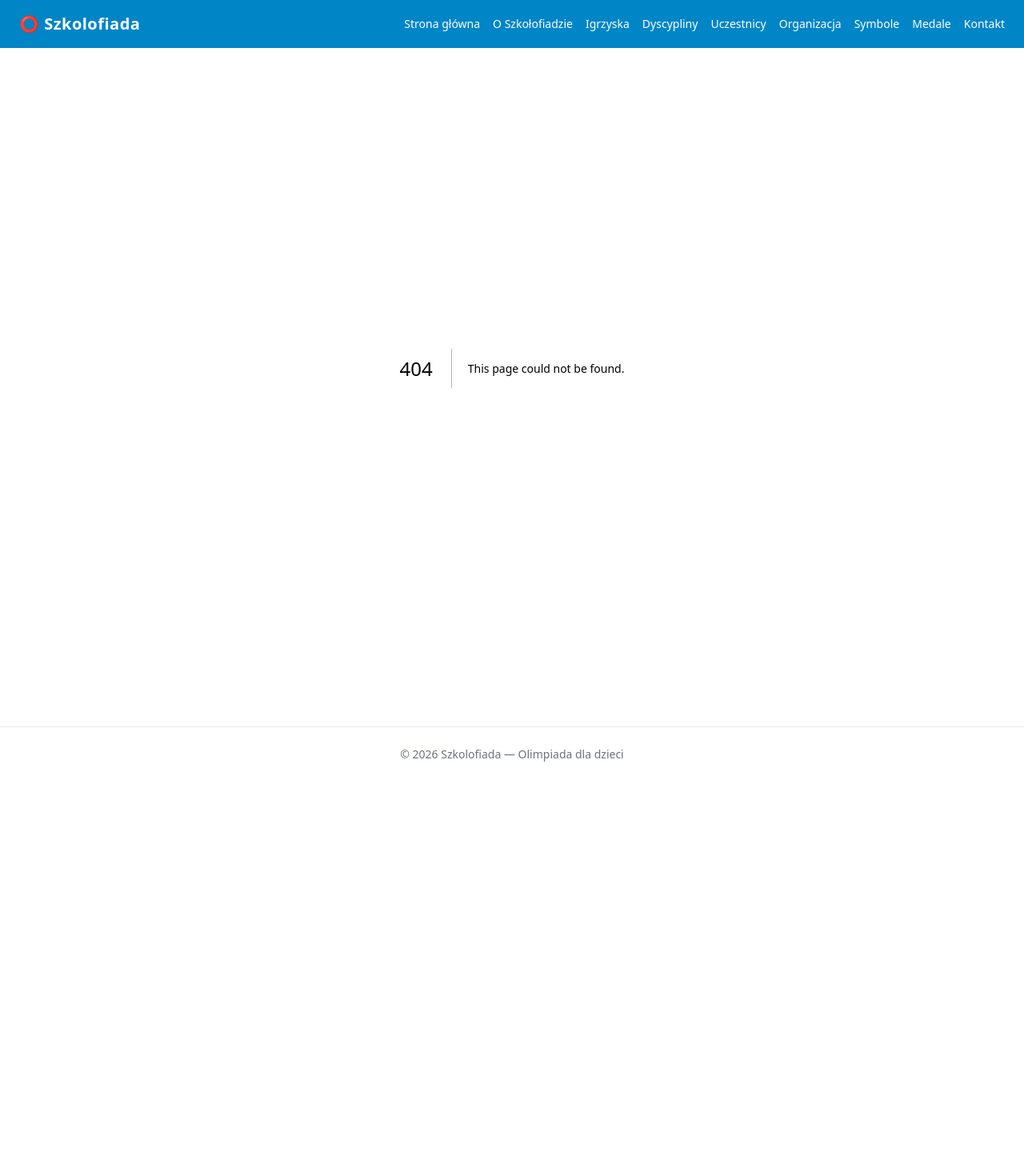
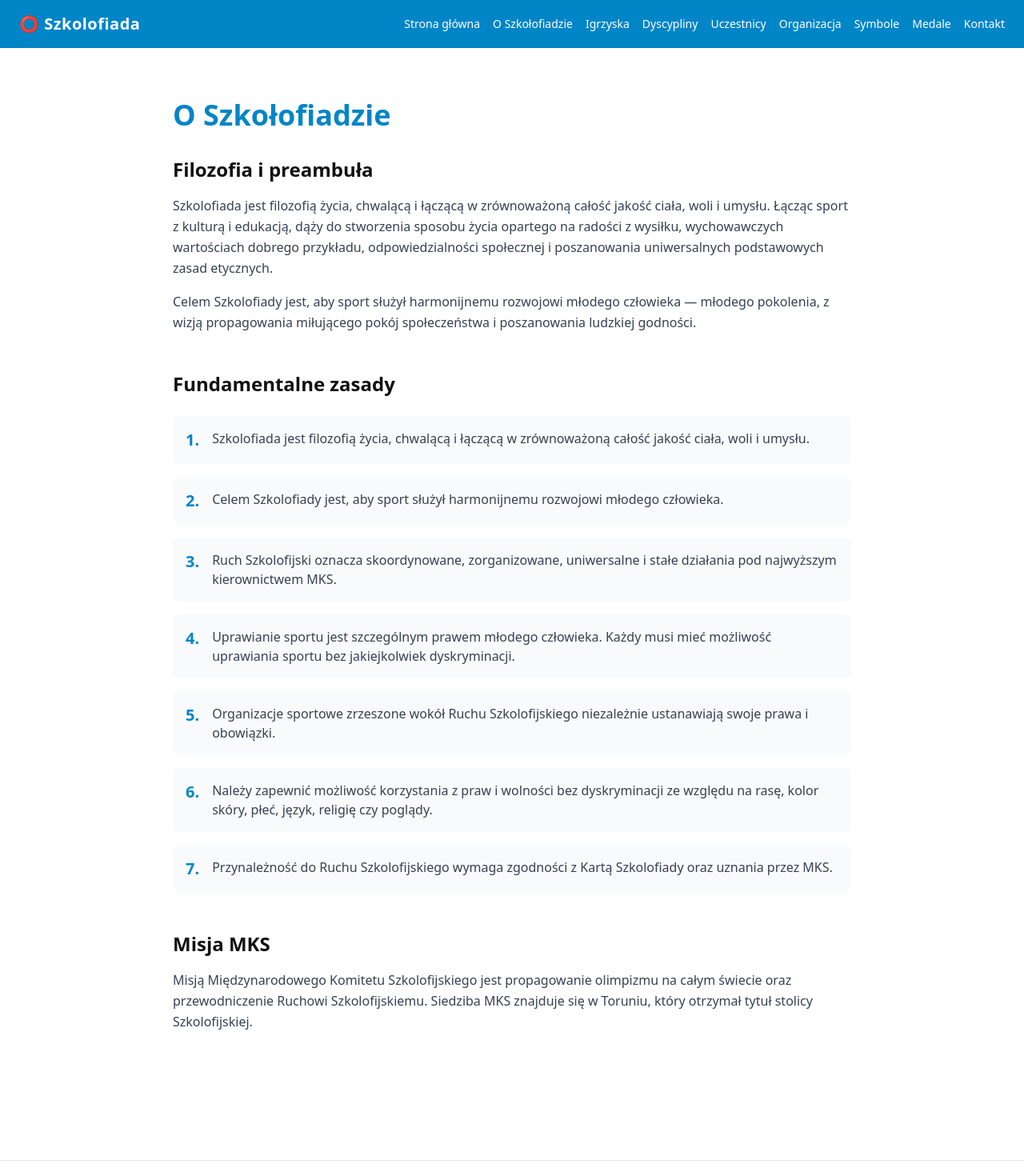
Before and after one commit to romatematycznie/Szkolofiada, a Next.js app: page /o-szkolofiadzie in a window 1280 px wide. Before the commit this address had no page. Shown: the top 1470 px of the page at 80% size. Before the commit the page ends 977 px from the top, so only its background shows below. Built offline with nearby package versions, Linux system fonts and the light colour scheme.

Commit message:
Create page.tsx

```diff
--- /dev/null
+++ b/app/o-szkolofiadzie/page.tsx
@@ -0,0 +1,44 @@
+export default function OShkolofiadzie() {
+  return (
+    <div className="max-w-4xl mx-auto px-6 py-16">
+      <h1 className="text-4xl font-bold mb-8" style={{ color: "var(--kolor-niebieski)" }}>O Szkołofiadzie</h1>
+
+      <section className="mb-12">
+        <h2 className="text-2xl font-bold mb-4">Filozofia i preambuła</h2>
+        <p className="text-gray-700 leading-relaxed mb-4">
+          Szkolofiada jest filozofią życia, chwalącą i łączącą w zrównoważoną całość jakość ciała, woli i umysłu. Łącząc sport z kulturą i edukacją, dąży do stworzenia sposobu życia opartego na radości z wysiłku, wychowawczych wartościach dobrego przykładu, odpowiedzialności społecznej i poszanowania uniwersalnych podstawowych zasad etycznych.
+        </p>
+        <p className="text-gray-700 leading-relaxed mb-4">
+          Celem Szkolofiady jest, aby sport służył harmonijnemu rozwojowi młodego człowieka — młodego pokolenia, z wizją propagowania miłującego pokój społeczeństwa i poszanowania ludzkiej godności.
+        </p>
+      </section>
+
+      <section className="mb-12">
+        <h2 className="text-2xl font-bold mb-6">Fundamentalne zasady</h2>
+        <div className="space-y-4">
+          {[
+            "Szkolofiada jest filozofią życia, chwalącą i łączącą w zrównoważoną całość jakość ciała, woli i umysłu.",
+            "Celem Szkolofiady jest, aby sport służył harmonijnemu rozwojowi młodego człowieka.",
+            "Ruch Szkolofijski oznacza skoordynowane, zorganizowane, uniwersalne i stałe działania pod najwyższym kierownictwem MKS.",
+            "Uprawianie sportu jest szczególnym prawem młodego człowieka. Każdy musi mieć możliwość uprawiania sportu bez jakiejkolwiek dyskryminacji.",
+            "Organizacje sportowe zrzeszone wokół Ruchu Szkolofijskiego niezależnie ustanawiają swoje prawa i obowiązki.",
+            "Należy zapewnić możliwość korzystania z praw i wolności bez dyskryminacji ze względu na rasę, kolor skóry, płeć, język, religię czy poglądy.",
+            "Przynależność do Ruchu Szkolofijskiego wymaga zgodności z Kartą Szkolofiady oraz uznania przez MKS.",
+          ].map((zasada, i) => (
+            <div key={i} className="flex gap-4 p-4 rounded-lg bg-gray-50">
+              <span className="text-xl font-bold" style={{ color: "var(--kolor-niebieski)" }}>{i + 1}.</span>
+              <p className="text-gray-700">{zasada}</p>
+            </div>
+          ))}
+        </div>
+      </section>
+
+      <section className="mb-12">
+        <h2 className="text-2xl font-bold mb-4">Misja MKS</h2>
+        <p className="text-gray-700 leading-relaxed mb-4">
+          Misją Międzynarodowego Komitetu Szkolofijskiego jest propagowanie olimpizmu na całym świecie oraz przewodniczenie Ruchowi Szkolofijskiemu. Siedziba MKS znajduje się w Toruniu, który otrzymał tytuł stolicy Szkolofijskiej.
+        </p>
+      </section>
+    </div>
+  );
+}
```
